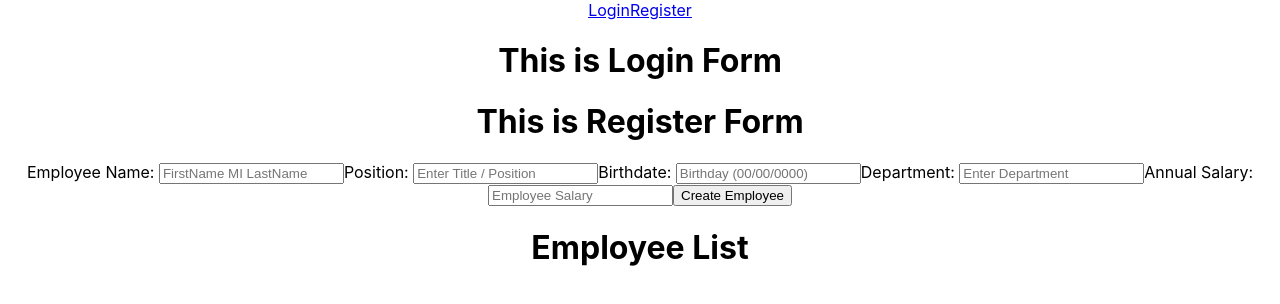
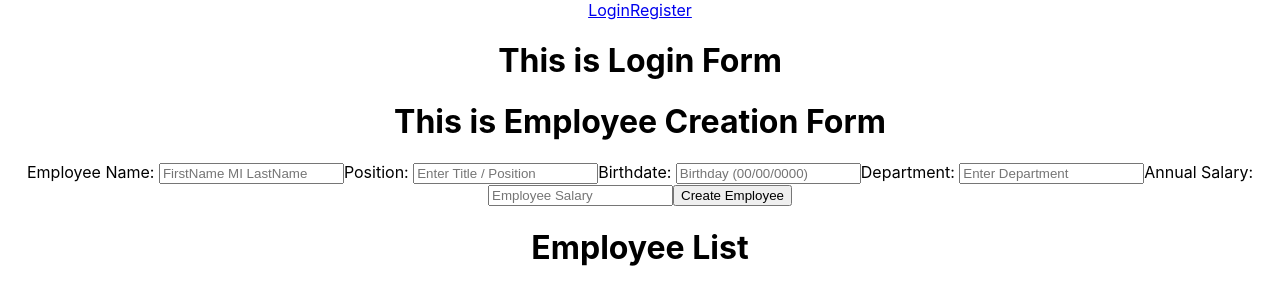
Before and after one commit to cassiern/react-employee-app, a React (Create React App) app: page / in a window 1280 px wide. Shown: the top 304 px of the page. Built offline with nearby package versions, Linux system fonts and the light colour scheme.

Commit message:
updated h1

```diff
--- a/src/Component/CreateEmployee/index.js
+++ b/src/Component/CreateEmployee/index.js
@@ -18,7 +18,7 @@ class CreateEmployee extends Component {
     render() {
         return (
             <form>
-                <h1>This is Register Form</h1>
+                <h1>This is Employee Creation Form</h1>
                 <label>Employee Name:</label> <input type="text" name="name" value={this.state.name} placeholder="FirstName MI LastName" onChange={this.handleChange} />
                 <label>Position: </label> <input type="text" name="position" value={this.state.position} placeholder="Enter Title / Position" onChange={this.handleChange} />
                 <label>Birthdate: </label> <input type="text" name="birthDate" value={this.state.birthDate} placeholder="Birthday (00/00/0000)" onChange={this.handleChange} />
```
